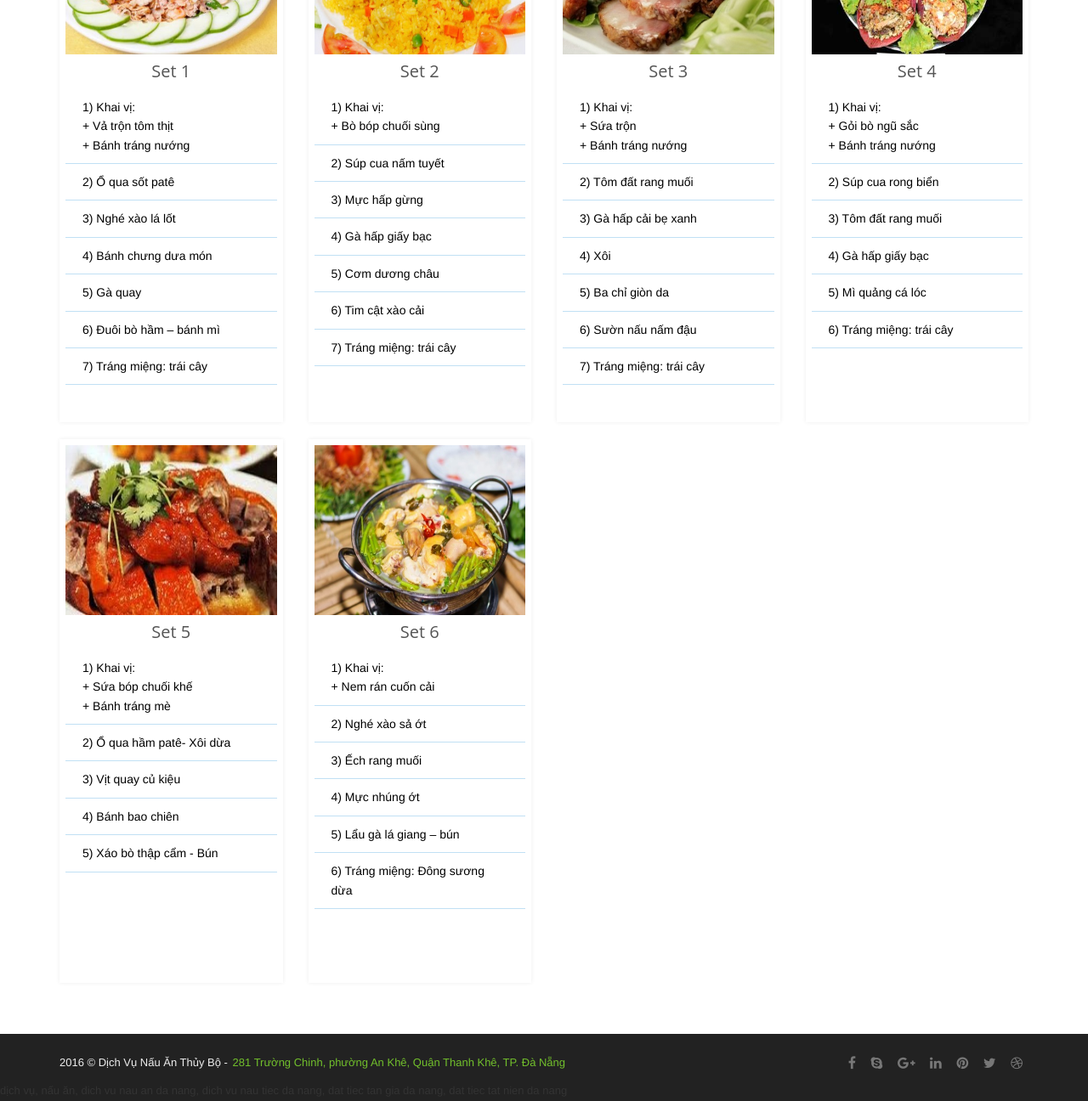
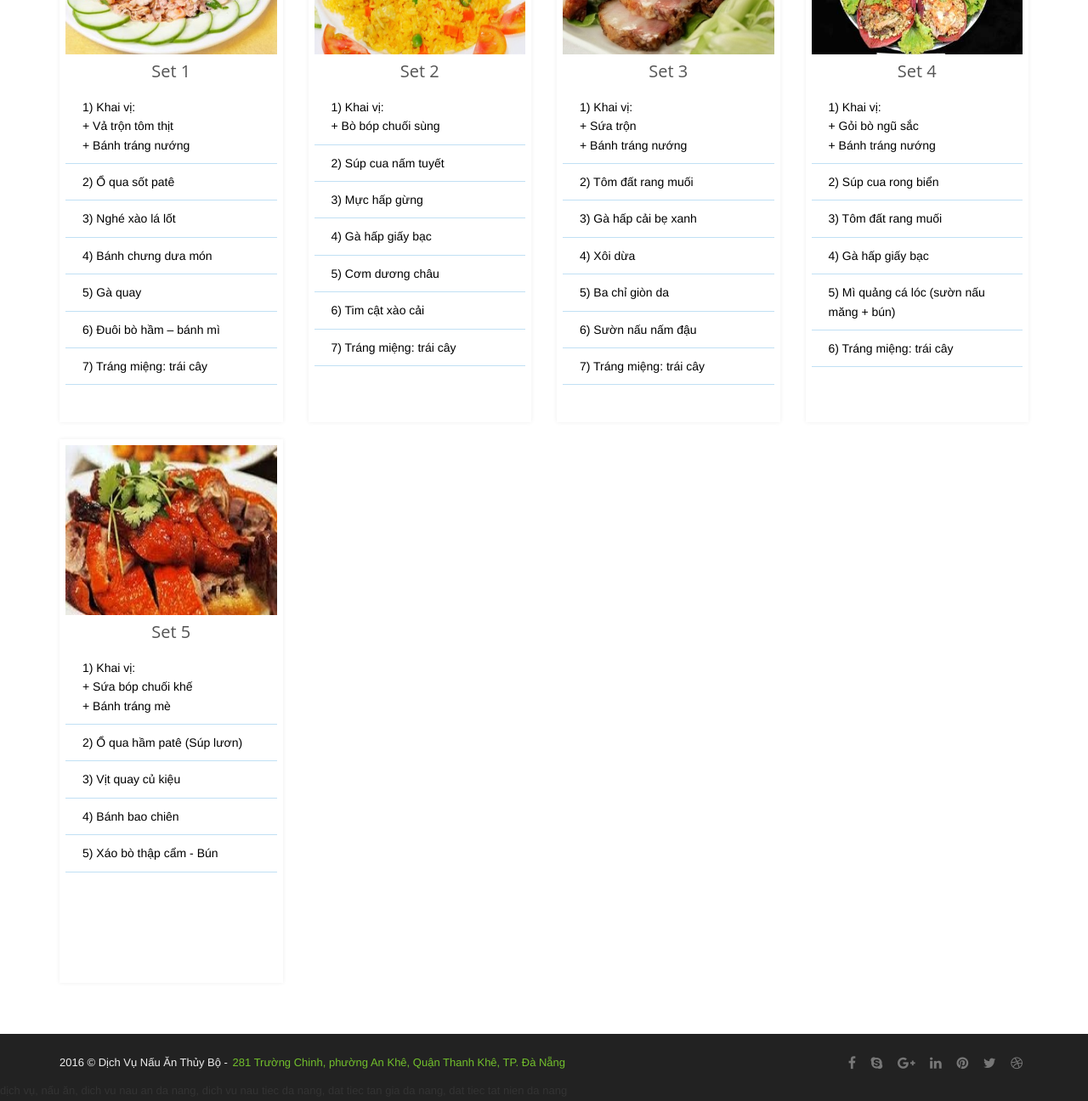
Before and after one commit to nguyenpc/thuybodanang, a Jekyll site: the page built from menu95.html, in a window 1280 px wide and 1400 px high, scrolled down 349 px, cut to the strip 0-1296 px from the top of the window. Shown: the whole strip at 85% size. Built offline with Jekyll 4.4.1, drawn with Linux system fonts in a browser that asks for light colours.

Commit message:
Update menu95.html

```diff
--- a/menu95.html
+++ b/menu95.html
@@ -107,7 +107,7 @@
             <li>2) Súp cua rong biển</li>
             <li>3) Tôm đất rang muối</li>
             <li>4) Gà hấp giấy bạc</li>
-            <li>5) Mì quảng cá lóc</li>
+            <li>5) Mì quảng cá lóc (sườn nấu măng + bún)</li>
             <li>6) Tráng miệng: trái cây</li>
           </ul>
         </div>
@@ -129,33 +129,10 @@
               + Sứa bóp chuối khế<br>
               + Bánh tráng mè<br>
             </li>
-            <li>2) Ổ qua hầm patê- Xôi dừa</li>
+            <li>2) Ổ qua hầm patê (Súp lươn)</li>
             <li>3) Vịt quay củ kiệu</li>
             <li>4) Bánh bao chiên</li>
             <li>5) Xáo bò thập cẩm - Bún</li>
-          </ul>
-        </div>
-      </div>
-    </div>
-
-    <div class="col-md-3 col-sm-6 menu-detail">
-      <div class="thumbnails thumbnail-style thumbnail-kenburn pricing-table-v1">
-        <div class="thumbnail-menu">
-          <div class="overflow-hidden">
-            <img class="img-responsive" src="img/menu/detail/95-6-lau-ga.jpg" alt="">
-          </div>
-        </div>
-        <div class="caption pricing-v1 pricing-v1-blue">
-          <h3> Set 6</h3>
-          <ul class="list-unstyled pricing-v1-content">
-            <li>1) Khai vị:<br>
-              + Nem rán cuốn cải
-            </li>
-            <li>2) Nghé xào sả ớt</li>
-            <li>3) Ếch rang muối</li>
-            <li>4) Mực nhúng ớt</li>
-            <li>5) Lẩu gà lá giang – bún</li>
-            <li>6) Tráng miệng: Đông sương dừa</li>
           </ul>
         </div>
       </div>
```
Also changed, not shown: other parts of menu95.html (+1 -1 lines).
